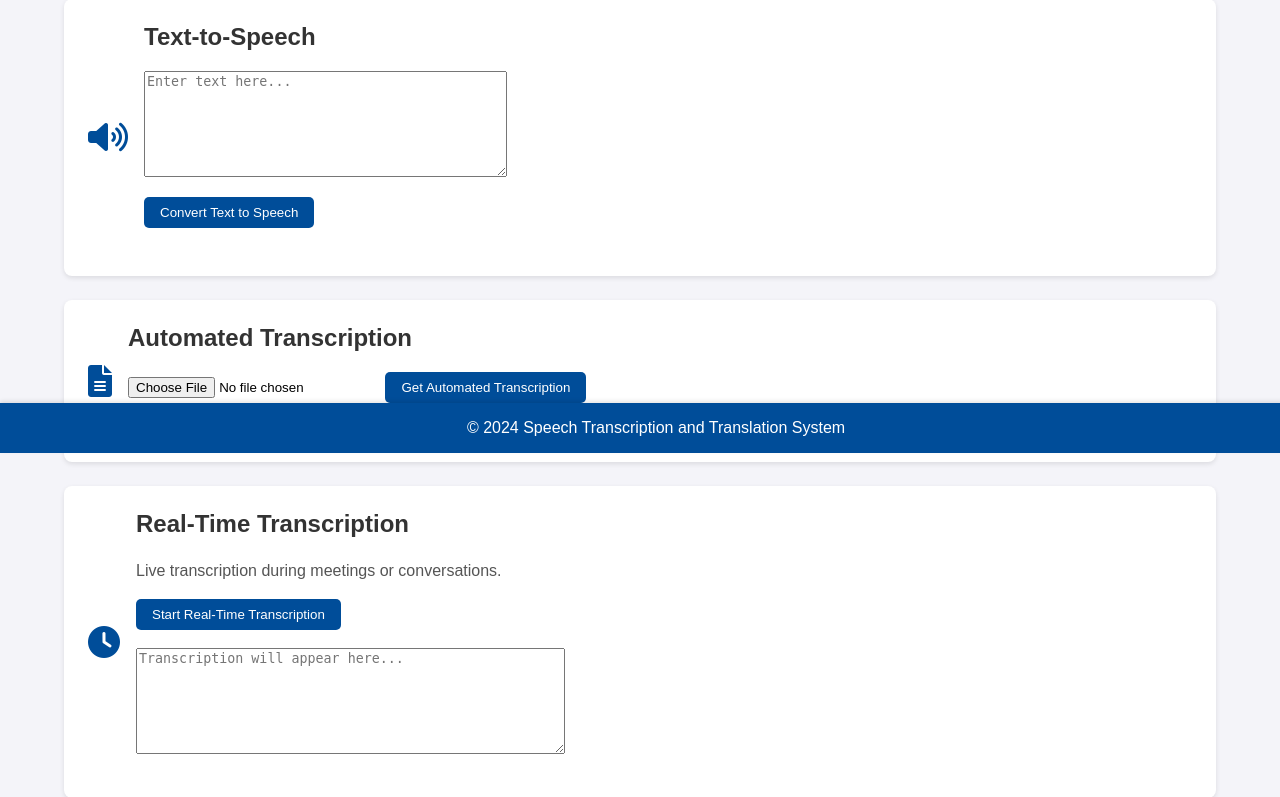
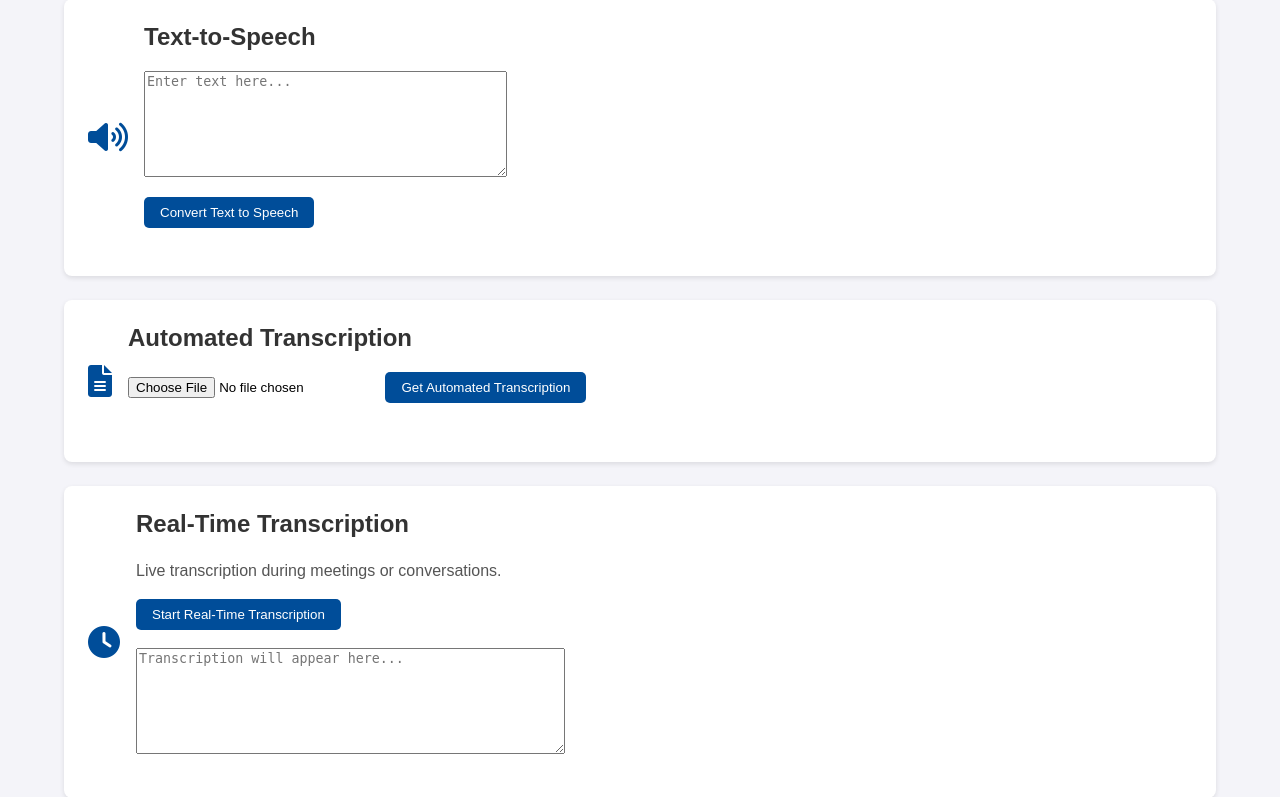
Before and after one commit to dharmendra-coder1/AI-Powered-Audio-Video-Processing-Web-Application-using-Flask, a Flask app: page / in a window 1280 px wide. Shown: the part 347-1144 px from the top of the page. Run offline with Flask 3, Linux system fonts and the light colour scheme.

Commit message:
index.html

```diff
--- a/templates/index.html
+++ b/templates/index.html
@@ -433,9 +433,6 @@
     };
 </script>
 
-    <footer>
-        <p>&copy; 2024 Speech Transcription and Translation System</p>
-    </footer>
 
     <script>
         function startRealTimeTranscription() {
```
